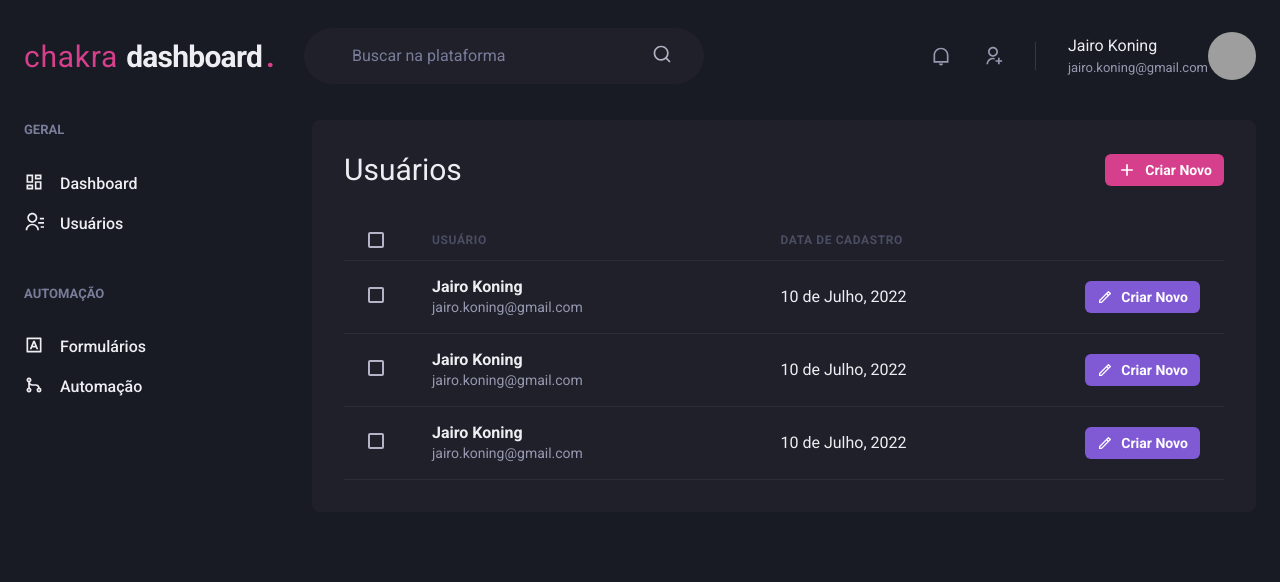
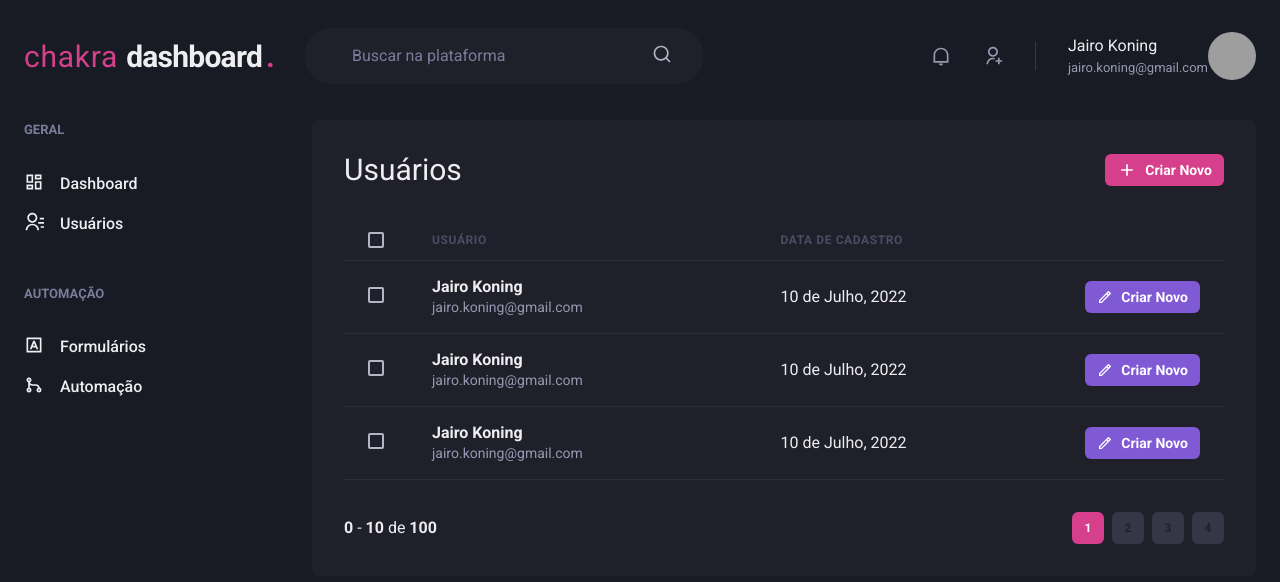
Before and after one commit to jairokoning/react-chakraui-dashboard, a Next.js app: page /users in a window 1280 px wide. Shown: the top 582 px of the page. Built offline with nearby package versions, Linux system fonts and the light colour scheme; grey boxes are pictures that could not be loaded.

Commit message:
feat: pagination component

```diff
--- /dev/null
+++ b/src/components/Pagination.tsx
@@ -0,0 +1,65 @@
+import { Box, Button, Stack } from "@chakra-ui/react";
+
+export function Pagination() {
+  return (
+    <Stack
+      direction="row"
+      spacing="6"
+      mt="8"
+      justify="space-between"
+      align="center"
+    >
+      <Box>
+        <strong>0</strong> - <strong>10</strong> de <strong>100</strong>
+      </Box>
+      <Stack direction="row" spacing="2">
+        <Button
+          size="sm"
+          fontSize="xs"
+          width={4}
+          colorScheme="pink"
+          disabled
+          _disabled={{
+            bgColor: 'pink.500',
+            cursor: 'default'
+          }}
+        >
+          1
+        </Button>
+        <Button
+          size="sm"
+          fontSize="xs"
+          width={4}
+          bg="gray.700"
+          _hover={{
+            bg: 'gray.500'
+          }}
+        >
+          2
+        </Button>
+        <Button
+          size="sm"
+          fontSize="xs"
+          width={4}
+          bg="gray.700"
+          _hover={{
+            bg: 'gray.500'
+          }}
+        >
+          3
+        </Button>
+        <Button
+          size="sm"
+          fontSize="xs"
+          width={4}
+          bg="gray.700"
+          _hover={{
+            bg: 'gray.500'
+          }}
+        >
+          4
+        </Button>
+      </Stack>
+    </Stack>
+  )
+}
--- a/src/pages/users/index.tsx
+++ b/src/pages/users/index.tsx
@@ -1,6 +1,7 @@
 import { Box, Button, Checkbox, Flex, Heading, Icon, Table, Tbody, Td, Text, Th, Thead, Tr } from "@chakra-ui/react";
 import { RiAddLine, RiPencilLine } from "react-icons/ri";
 import { Header } from "../../components/Header";
+import { Pagination } from "../../components/Pagination";
 import { Sidebar } from "../../components/Sidebar";
 
 export default function UserList() {
@@ -101,6 +102,7 @@
               </Tr>
             </Tbody>
           </Table>
+          <Pagination />
         </Box>
       </Flex>
     </Box>
```
